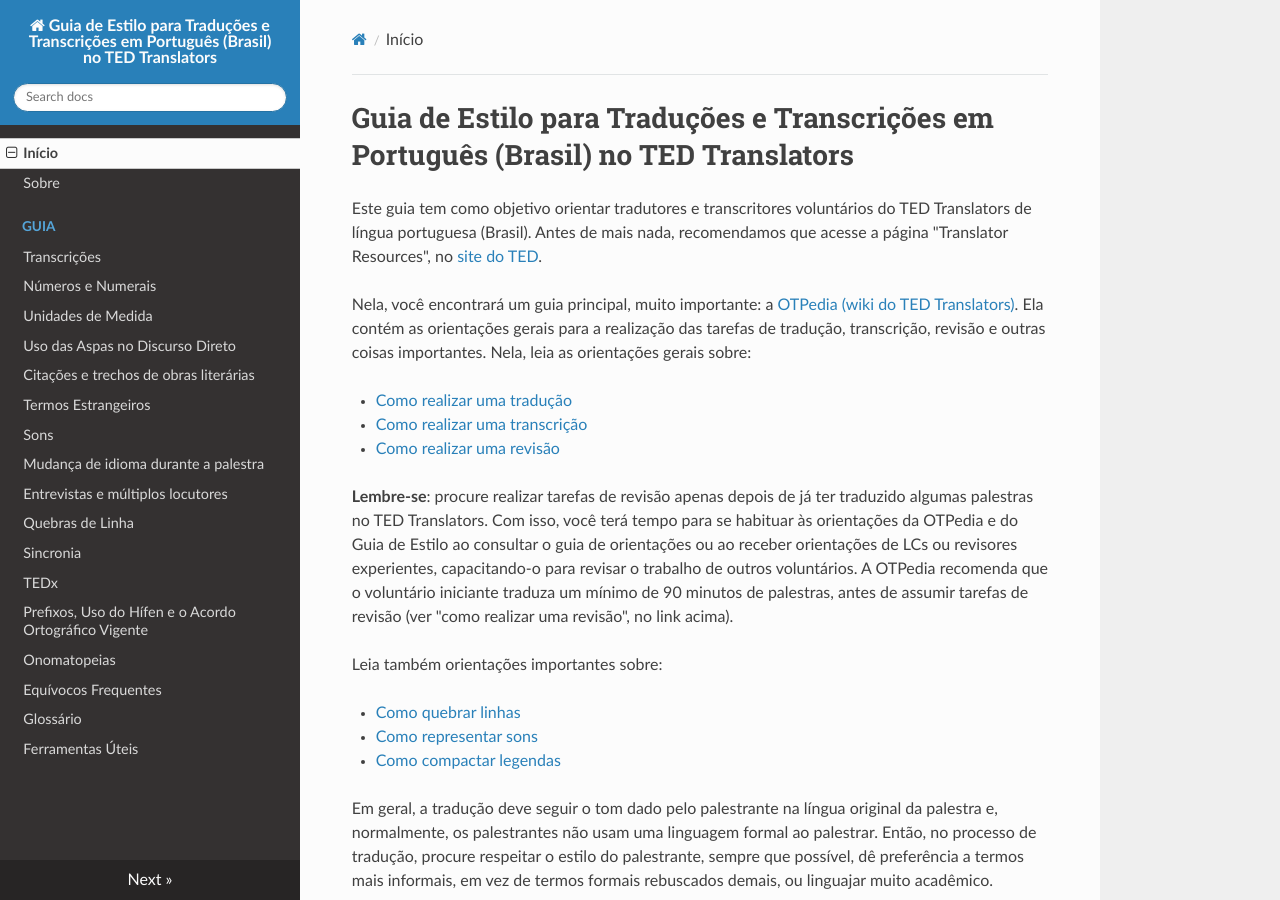
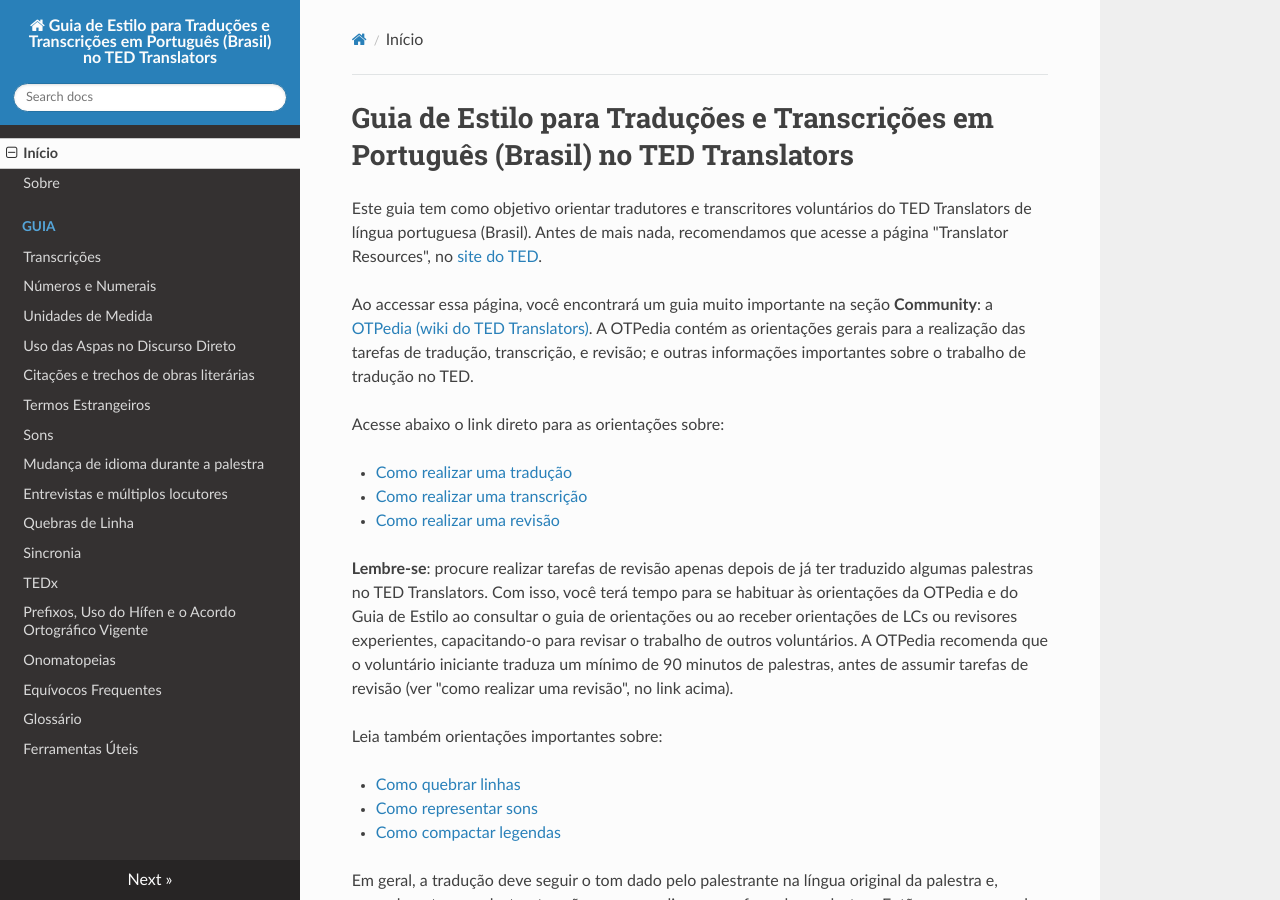
Before and after one commit to tupaschoal/TED-Translators_PT-BR_Styleguide, an MkDocs documentation site: the page built from docs/index.md, in a window 1280 px wide and 900 px high. Built offline with MkDocs 1.6.1, drawn with Linux system fonts in a browser that asks for light colours; nearby versions of some CDN libraries; old or Windows-style settings are respelled for this version of MkDocs.

Commit message:
Atualizei o primeiro parágrafo. (#16)
* Atualizei o primeiro parágrafo.

Atualizei o primeiro parágrafo.

* Acertei a palavra seção no arquivo index.md

```diff
--- a/docs/index.md
+++ b/docs/index.md
@@ -2,7 +2,9 @@
 
 Este guia tem como objetivo orientar tradutores e transcritores voluntários do TED Translators de língua portuguesa (Brasil). Antes de mais nada, recomendamos que acesse a página "Translator Resources", no [site do TED][in1].
 
-Nela, você encontrará um guia principal, muito importante: a [OTPedia (wiki do TED Translators)][in2]. Ela contém as orientações gerais para a realização das tarefas de tradução, transcrição, revisão e outras coisas importantes. Nela, leia as orientações gerais sobre:
+Ao accessar essa página, você encontrará um guia muito importante na seção **Community**: a [OTPedia (wiki do TED Translators)][in2]. A OTPedia contém as orientações gerais para a realização das tarefas de tradução, transcrição, e revisão; e outras informações importantes sobre o trabalho de tradução no TED.
+
+Acesse abaixo o link direto para as orientações sobre:
 
 - [Como realizar uma tradução][in3]
 
```
